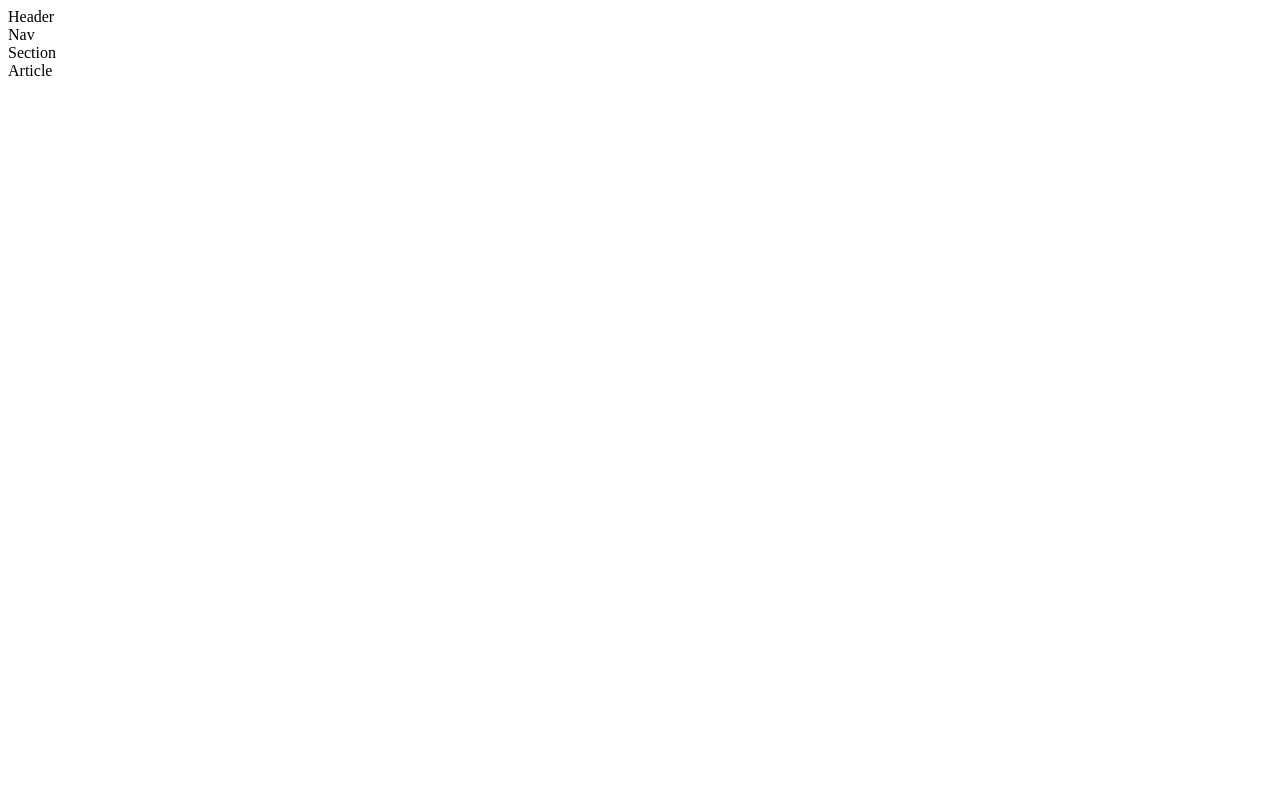
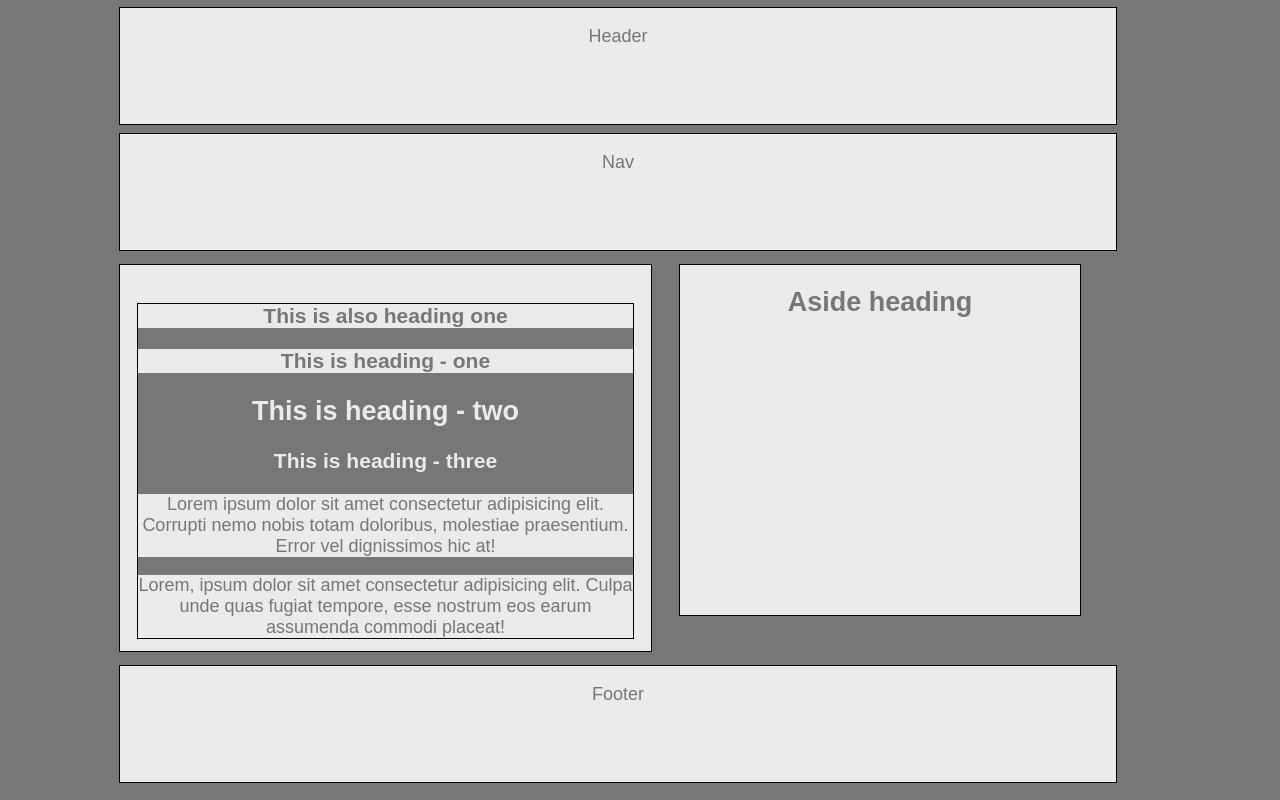
Before and after one commit to salik82/HW-Wireframe, a plain HTML site: page index.html in a window 1280 px wide. Drawn offline with Linux system fonts and the light colour scheme.

Commit message:
final updates done

```diff
--- a/index.html
+++ b/index.html
@@ -5,12 +5,35 @@
     <meta name="viewport" content="width=device-width, initial-scale=1.0">
     <meta http-equiv="X-UA-Compatible" content="ie=edge">
     <title>Document</title>
+    <link rel="stylesheet" href="style.css">
 </head>
-<body>
-    <header>Header</header>
-    <nav>Nav</nav>
-    <section>Section</section>
-    <Article>Article</Article>
+<body class="container">
+    <div class="clearfix">
+        <header>Header</header>
+    </div>
+    <div class="clearfix">
+        <nav>Nav</nav>
+    </div>
+    <div class="clearfix">
+        <aside>
+            <h2>Aside heading</h2>
+        </aside>
+    </div>
+    <div class="clearfix">
+        <section>
+            <article>
+                <h1>This is also heading one</h1>
+                <h1>This is heading - one</h1>
+                <h2>This is heading - two</h2>
+                <h3>This is heading - three</h3>
+                <p>Lorem ipsum dolor sit amet consectetur adipisicing elit. Corrupti nemo nobis totam doloribus, molestiae praesentium. Error vel dignissimos hic at!</p>
+                <p>Lorem, ipsum dolor sit amet consectetur adipisicing elit. Culpa unde quas fugiat tempore, esse nostrum eos earum assumenda commodi placeat!</p>
+            </article>
+        </section>
+    </div>
+    <div>
+        <footer>Footer</footer>
+    </div>
 
 </body>
 </html>
--- a/style.css
+++ b/style.css
@@ -0,0 +1,70 @@
+/* *{
+    margin: 0;
+    padding: 0;
+} */
+
+body{font-family: Arial, Helvetica Neue, Helvetica, sans-serif;
+    color: #777;
+    background: #777;
+    width: 960px;
+    font-size: 18px;
+    margin-left: 120px;
+}
+
+article, header, nav, section, aside, footer{
+    background:#ebebeb;
+    display: block;
+    min-height: 80px;
+    outline: 1px solid #000;
+    /* background: hsla(200, 30%, 30%, .4); */
+}
+
+
+article{
+    color: #ebebeb;
+    background: #777;
+    text-align: center;
+}
+
+section{
+    width: 495px;
+    float: left;
+    margin-top: 15px;
+    margin-bottom: 15px;
+    padding: 1em;
+    height: 350px;
+}
+
+aside{
+    float: right;
+    width: 400px;
+    margin-top: 15px;
+    text-align: center;
+    height: 350px;
+}
+
+footer{
+    clear: both;
+    width: 100%;
+    margin-bottom: 10px;
+    text-align: center;
+    padding: 1em;
+}
+
+h1, p {
+    color: #777;
+    background: #ebebeb;
+}
+header{
+    width: 100%;
+    margin-bottom: 10px;
+    text-align: center;
+    padding: 1em;
+
+}
+nav{
+    width: 100%;
+    margin:10px, 0, 20px, 0;
+    text-align: center;
+    padding: 1em;
+}
```
